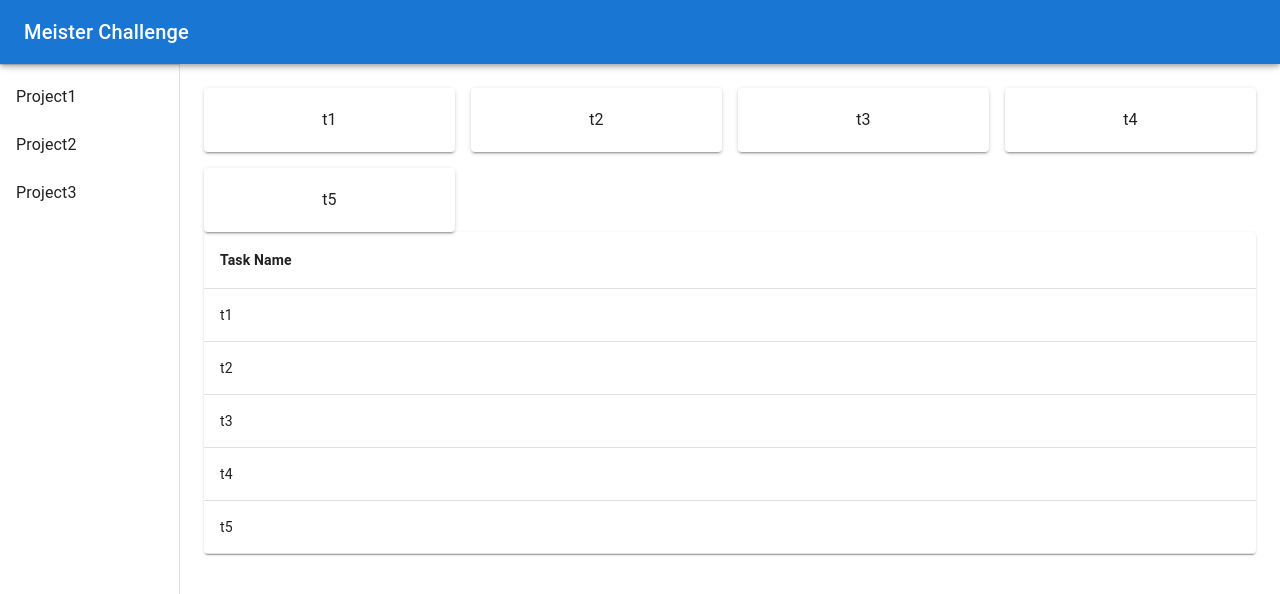
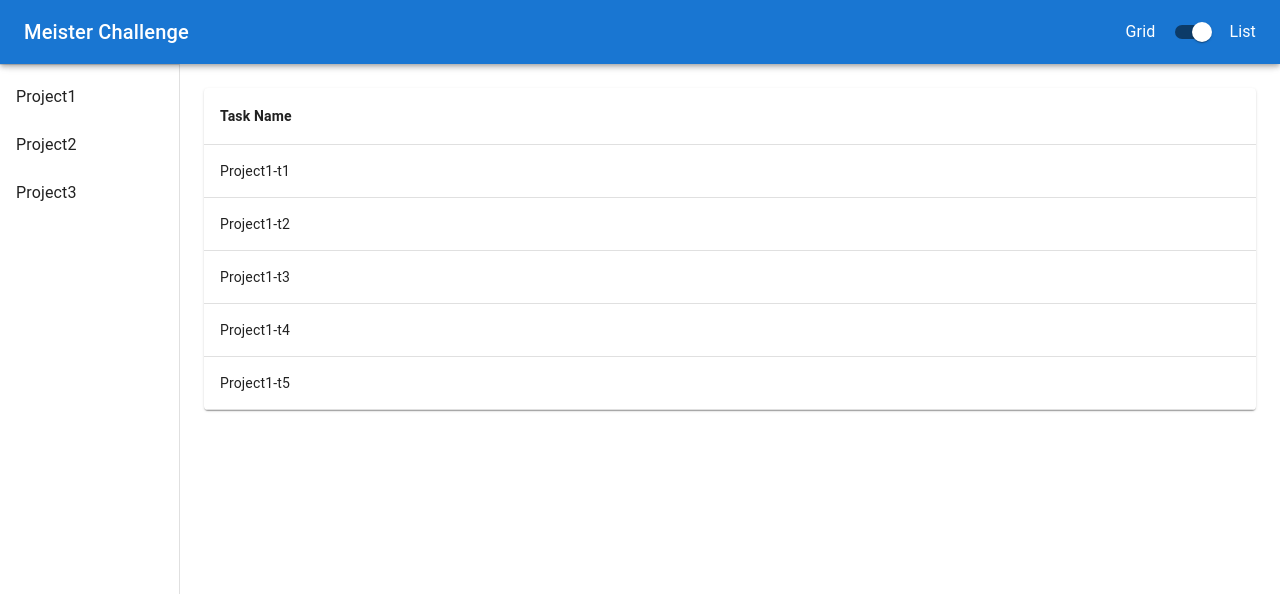
Before and after one commit to Morathil/meister-challenge-frontend, a React app: page / in a window 1280 px wide. Shown: the top 594 px of the page. Built offline with nearby package versions, Linux system fonts and the light colour scheme.

Commit message:
Add switch to change between list and grid view and dummy data for project switch

```diff
--- a/src/views/App.tsx
+++ b/src/views/App.tsx
@@ -5,6 +5,8 @@ import Toolbar from '@mui/material/Toolbar'
 import Drawer from '@mui/material/Drawer'
 import Divider from '@mui/material/Divider'
 import Box from '@mui/material/Box'
+import Stack from '@mui/material/Stack'
+import Switch from '@mui/material/Switch'
 import List from '@mui/material/List'
 import ListItem from '@mui/material/ListItem'
 import ListItemButton from '@mui/material/ListItemButton'
@@ -14,11 +16,19 @@ import Typography from '@mui/material/Typography'
 import TaskGridLayout from 'views/App/GridLayout'
 import TaskListLayout from 'views/App/ListLayout'
 
-const tasks = ['t1', 't2', 't3', 't4', 't5']
+const baseTasks = ['t1', 't2', 't3', 't4', 't5']
+const projects = ['Project1', 'Project2', 'Project3']
+const tasksByProject: { [key: string]: string[]} = projects.reduce((r: any, p) => {
+  r[p] = baseTasks.map((t) => `${p}-${t}`)
+  return r
+}, {})
 
-// App
-export default () => {
-  const [useGridLayout, setUseGridLayout] = useState(true);
+export default function App () {
+  const [useListLayout, setUseListLayout] = useState(true);
+  const [currentProject, setCurrentProject] = useState(projects[0]);
+
+  const currentTasks = tasksByProject[currentProject]
+
   const drawerWidth = 180
 
   return (
@@ -26,7 +36,14 @@ export default () => {
       <CssBaseline />
       <AppBar position='fixed' sx={{ zIndex: (theme) => theme.zIndex.drawer + 1 }}>
         <Toolbar>
-          <Typography variant='h6'>Meister Challenge</Typography>
+          <Typography variant='h6' style={{ flexGrow: 1 }}>Meister Challenge</Typography>
+          <Stack direction="row" spacing={1} sx={{ alignItems: 'center' }}>
+            <Typography>Grid</Typography>
+            <Switch defaultChecked color='default' onChange={(event) => {
+              setUseListLayout(event.target.checked)
+            }} />
+            <Typography>List</Typography>
+          </Stack>
         </Toolbar>
       </AppBar>
       <Drawer
@@ -40,9 +57,9 @@ export default () => {
         <Toolbar />
         <Divider />
         <List>
-          {['Project1', 'Project2', 'Project3'].map((text, index) => (
+          {projects.map((text) => (
             <ListItem key={text} disablePadding>
-              <ListItemButton>
+              <ListItemButton onClick={() => setCurrentProject(text)}>
                 <ListItemText primary={text} />
               </ListItemButton>
             </ListItem>
@@ -51,8 +68,7 @@ export default () => {
       </Drawer>
       <Box component="main" sx={{ flexGrow: 1, p: 3 }}>
         <Toolbar />
-        <TaskGridLayout tasks={tasks} />
-        <TaskListLayout tasks={tasks} />
+        {useListLayout ? <TaskListLayout tasks={currentTasks} /> : <TaskGridLayout tasks={currentTasks} />}
       </Box>
     </Box>
   )
```
